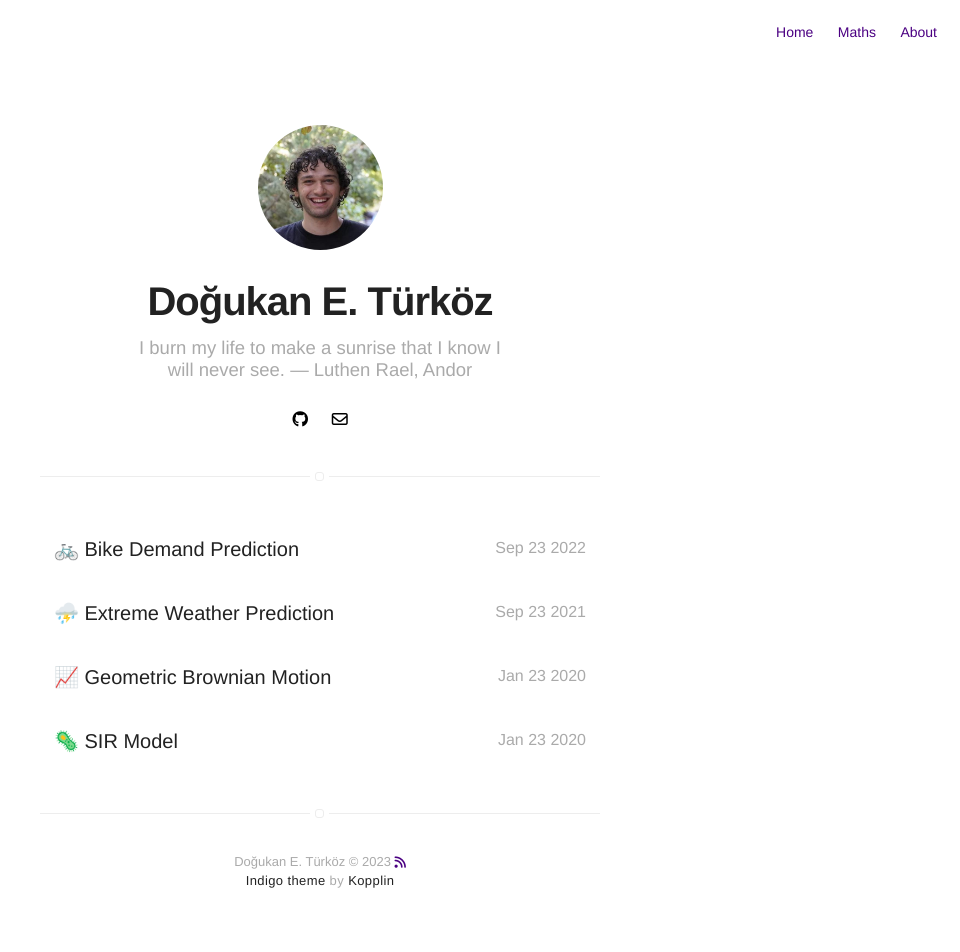
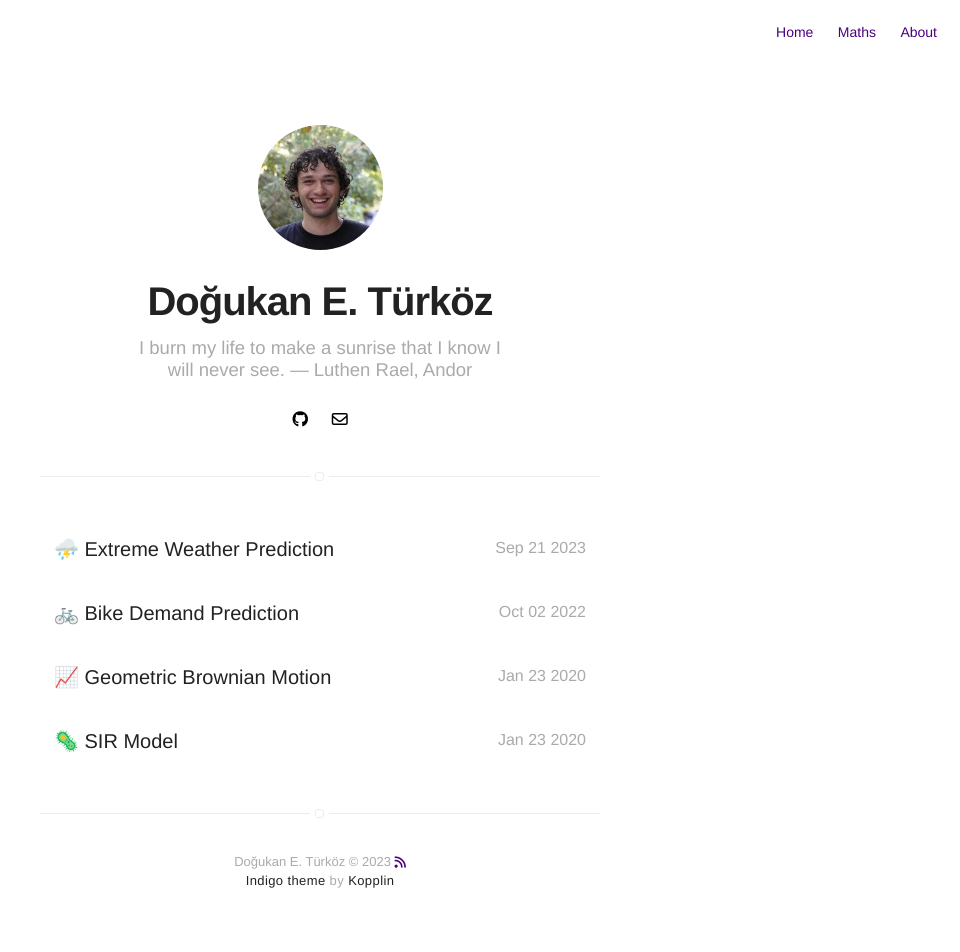
Before and after one commit to dodoturkoz/dodoturkoz.github.io, a Jekyll site: the page built from projects.html, in a window 1280 px wide. Shown: the whole page, without its empty margins (320-1280 px from the left). Built offline with Jekyll 4.4.1, drawn with Linux system fonts in a browser that asks for light colours; nearby versions of some CDN libraries.

Commit message:
minor fixes

```diff
--- a/_posts/2016-01-23-bike-demand-prediction.markdown
+++ b/_posts/2016-01-23-bike-demand-prediction.markdown
@@ -1,7 +1,7 @@
 ---
 title: "🚲 Bike Demand Prediction"
 layout: post
-date: 2022-09-23 22:44
+date: 2022-10-02 22:44
 tag: jekyll
 image: https://sergiokopplin.github.io/indigo/assets/images/jekyll-logo-light-solid.png
 headerImage: false
--- a/_posts/2022-02-02-extreme-weather-prediction.markdown
+++ b/_posts/2022-02-02-extreme-weather-prediction.markdown
@@ -1,7 +1,7 @@
 ---
 title: "⛈️ Extreme Weather Prediction"
 layout: post
-date: 21-09-23 22:10
+date: 2023-09-21 22:44
 tag: jekyll
 image: https://sergiokopplin.github.io/indigo/assets/images/jekyll-logo-light-solid.png
 headerImage: false
```
